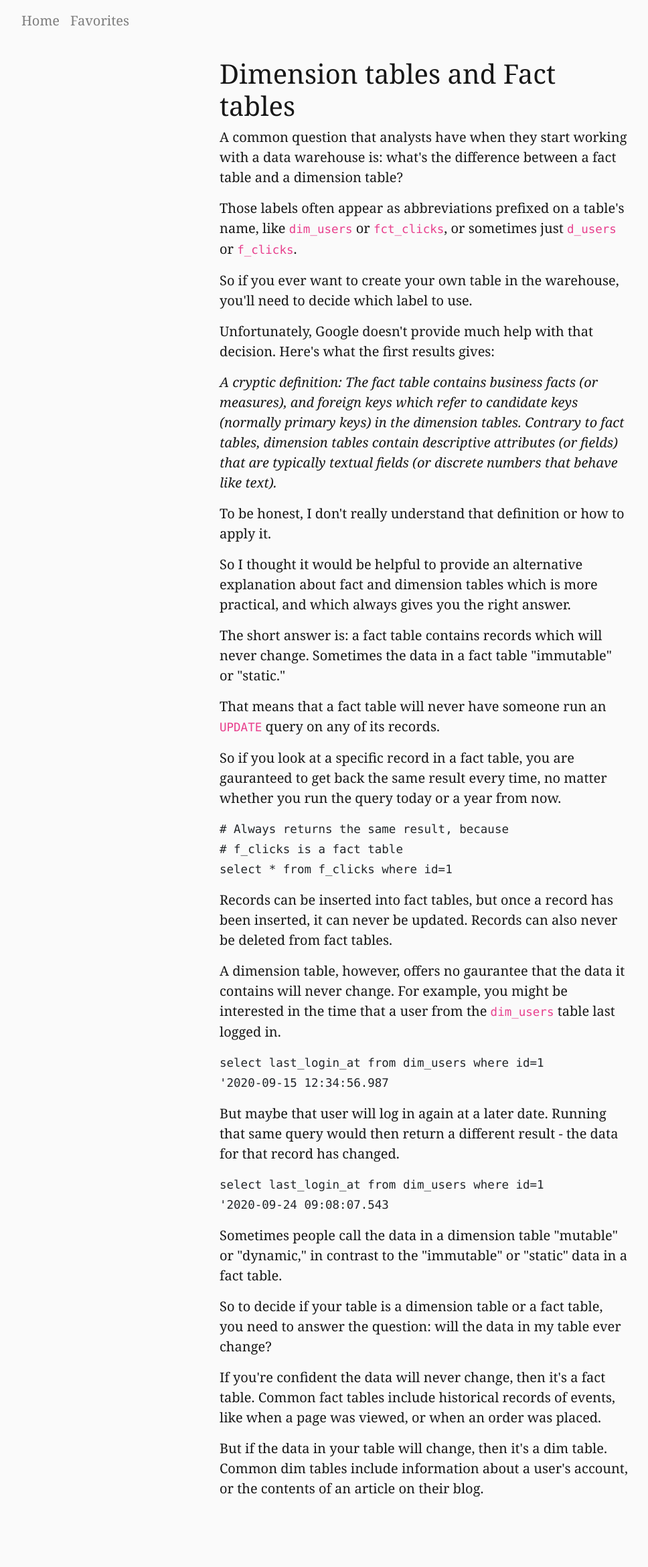
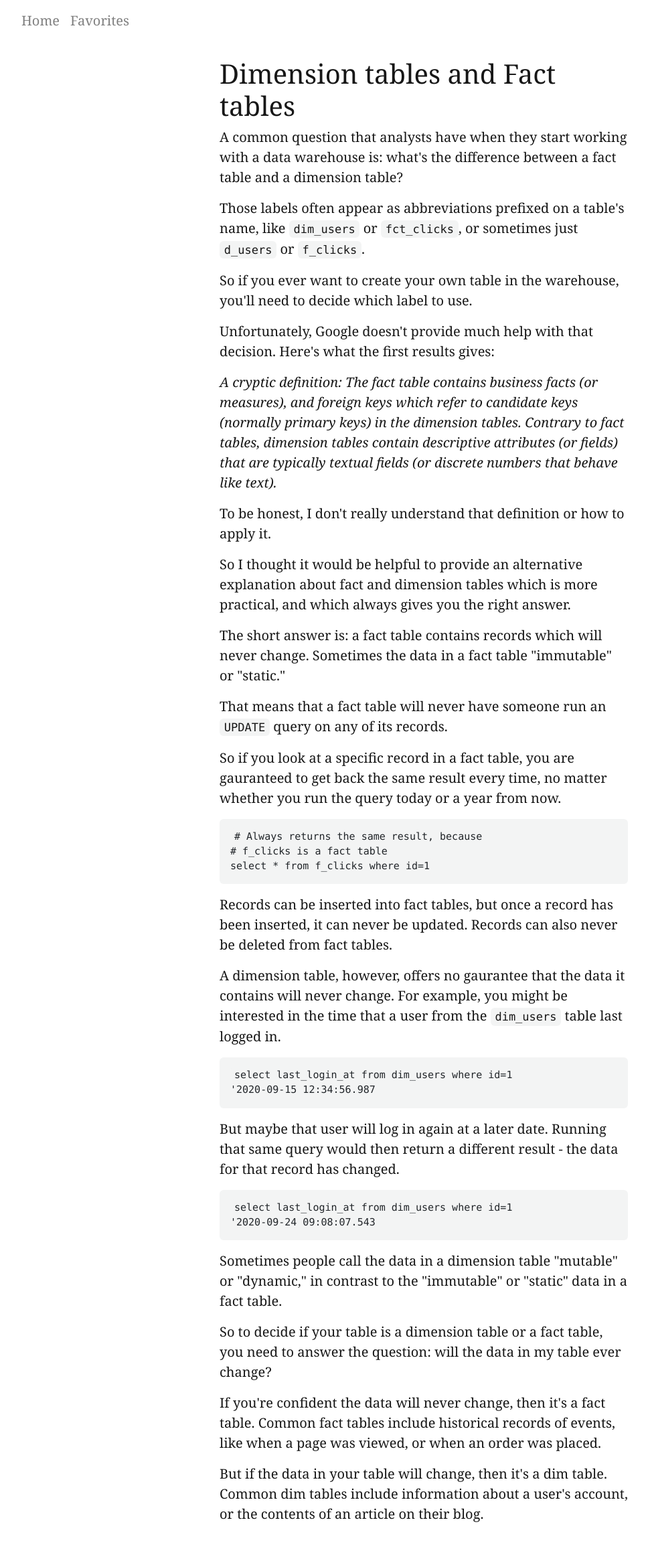
Before and after one commit to tjwaterman99/tjwaterman99, an MkDocs documentation site: the page built from docs/dim-and-fact-tables.md, in a window 1280 px wide. Shown: the whole page at 67% size, without its empty margins (7-975 px from the left). Built offline with MkDocs 1.6.1, drawn with Linux system fonts in a browser that asks for light colours; nearby versions of some CDN libraries; before the commit the page ends 2302 px from its top, so only the background shows below that.

Commit message:
Some code highlighting

```diff
--- a/theme/css/base.css
+++ b/theme/css/base.css
@@ -1,13 +1,30 @@
 body {
     font-family: "Crimson", Georgia, "Times New Roman", Times, serif;
     color: rgb(23, 23, 23);
-    background-color: #FAFAFA;
+    background-color: #ffffff;
     font-size: 20px;
     line-height: 30px;
 }
 
+code {
+    background-color: #F3F4F4;
+    padding: .2em .4em;
+    margin: 0;
+    color:  rgb(23, 23, 23);
+    border-radius: 6px;
+    font-size: 85%;
+}
+
+pre {
+    background-color: #F3F4F4;
+    border-radius: 6px;
+    font-size: 75%;
+    padding: 16px;
+    line-height: 1.45;
+}
+
 .navbar.navbar-light {
-    background-color: #FAFAFA !important;
+    background-color: #ffffff !important;
 }
 
 .contacts.contact-icon {
```
